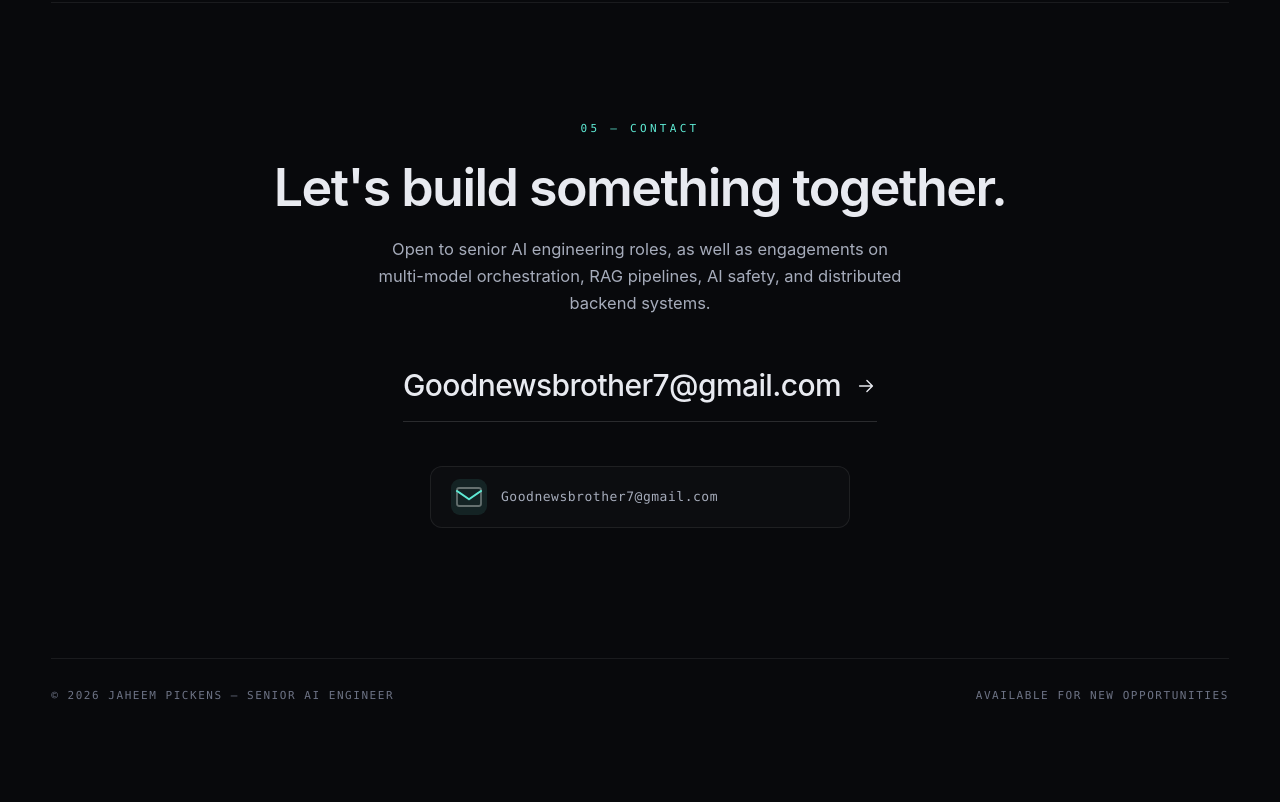
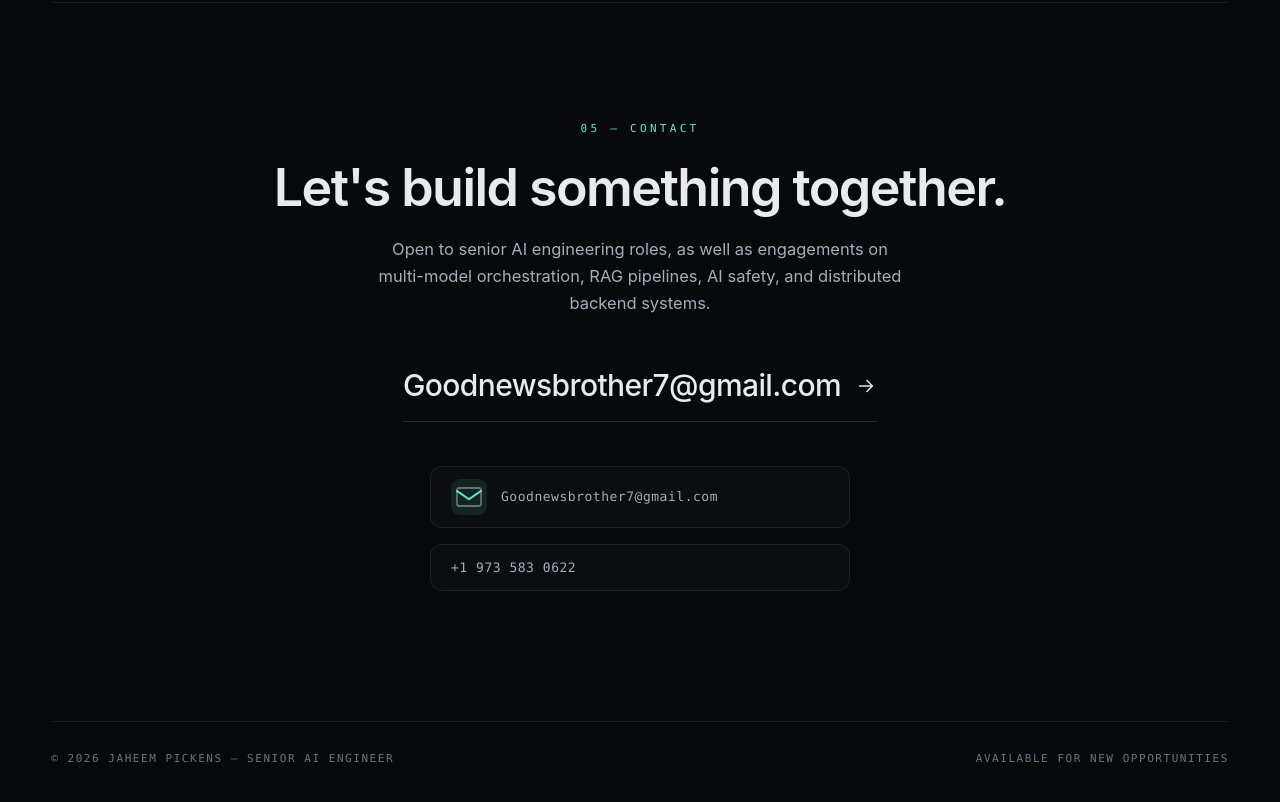
Before and after one commit to hdvdhdvddgf-cmd/Portfolio, a plain HTML site: page index.html in a window 1280 px wide. Shown: the part 7144-7946 px from the top of the page. Before the commit the page ends 7889 px from the top, so only its background shows below. Drawn offline with Linux system fonts and the light colour scheme.

Commit message:
Update index.html

```diff
--- a/index.html
+++ b/index.html
@@ -529,7 +529,9 @@
             </span>
             <span class="contact-link-label">Goodnewsbrother7@gmail.com</span>
           </a>
-
+          <a class="contact-link-item" href="+1 973 583 0622" aria-label="Call Jaheem">
+            <span class="contact-link-label">+1 973 583 0622</span>
+          </a>
         </div>
       </div>
     </section>
```
